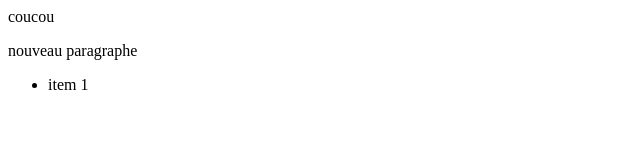
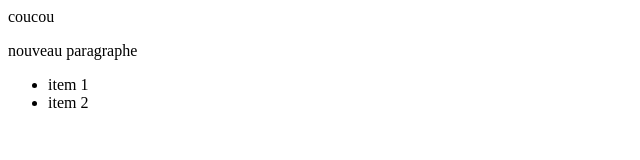
Before and after one commit to FidelMH/test0823, a plain HTML site: page index.html in a window 1280 px wide. Shown: the full height of the page, 0-640 px from the left. Drawn offline with Linux system fonts and the light colour scheme.

Commit message:
ajout para 2

```diff
--- a/index.html
+++ b/index.html
@@ -13,6 +13,7 @@
 
     <ul>
         <li>item 1</li>
+        <li>item 2</li>
     </ul>
 </body>
 </html>
```
